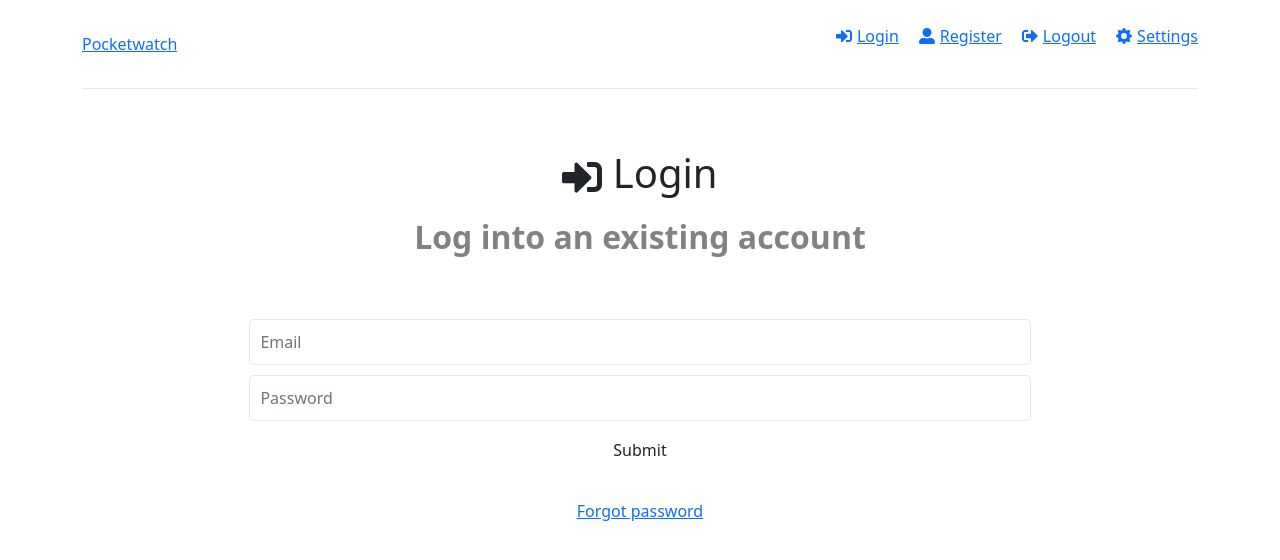
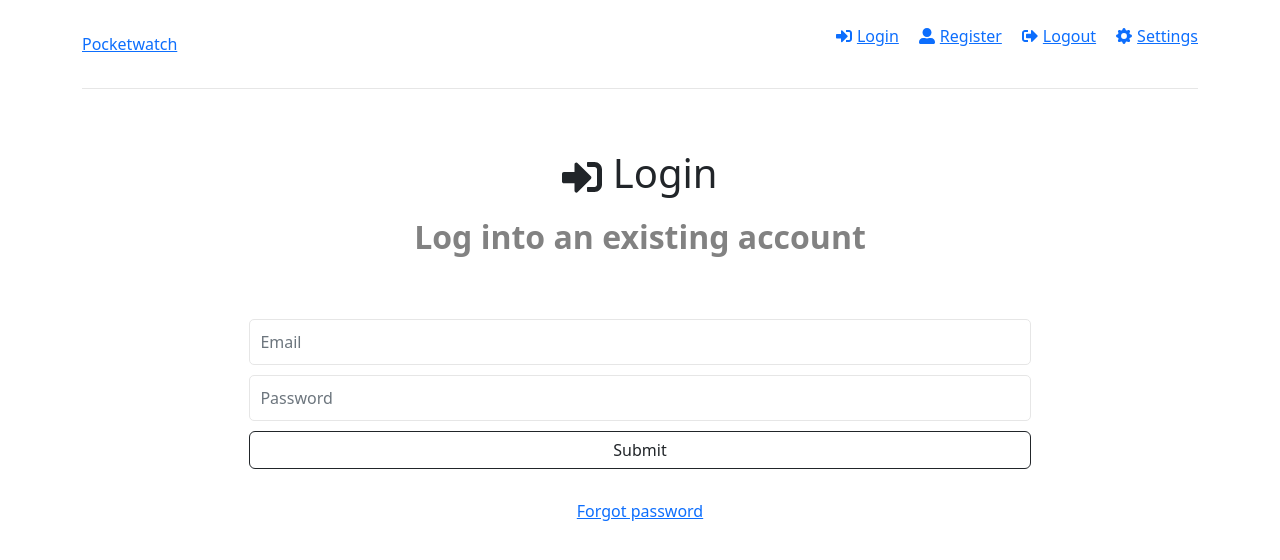
Before and after one commit to constellationz/pocketwatch, a React (Create React App) app in the folder frontend/: page /login in a window 1280 px wide. Shown: the top 560 px of the page. Built offline with nearby package versions, Linux system fonts and the light colour scheme.

Commit message:
Add outline for login, register, and forgot password buttons

```diff
--- a/frontend/src/pages/ForgotPassword.jsx
+++ b/frontend/src/pages/ForgotPassword.jsx
@@ -4,6 +4,7 @@
 import { useState, useEffect } from "react";
 import { FaQuestion } from "react-icons/fa";
 import { Link } from "react-router-dom";
+import Button from "react-bootstrap/Button";
 
 function ForgotPassword() {
   const [formData, setFormData] = useState({
@@ -58,9 +59,9 @@ function ForgotPassword() {
             />
           </div>
           <div className="form-group">
-            <button type="submit" className="btn btn-block">
+            <Button variant="outline-dark" type="submit" className="btn btn-block">
               Submit
-            </button>
+            </Button>
           </div>
           <div className="form-group">
             <Link to="/login">Back to login</Link>
--- a/frontend/src/pages/Login.jsx
+++ b/frontend/src/pages/Login.jsx
@@ -4,6 +4,7 @@
 import { useState, useEffect } from "react";
 import { FaSignInAlt } from "react-icons/fa";
 import { Link } from "react-router-dom";
+import Button from "react-bootstrap/Button";
 
 function Login() {
   const [formData, setFormData] = useState({
@@ -58,9 +59,9 @@ function Login() {
             />
           </div>
           <div className="form-group">
-            <button type="submit" className="btn btn-block">
+            <Button variant="outline-dark" type="submit" className="btn btn-block">
               Submit
-            </button>
+            </Button>
           </div>
           <div className="form-group">
             <Link to="/forgotpassword">Forgot password</Link>
--- a/frontend/src/pages/Register.jsx
+++ b/frontend/src/pages/Register.jsx
@@ -3,6 +3,7 @@
 
 import { useState, useEffect } from "react";
 import { FaUser } from "react-icons/fa";
+import Button from "react-bootstrap/Button";
 
 function Register() {
   const [formData, setFormData] = useState({
@@ -81,9 +82,9 @@ function Register() {
             />
           </div>
           <div className="form-group">
-            <button type="submit" className="btn btn-block">
+            <Button variant="outline-dark" type="submit" className="btn btn-block">
               Submit
-            </button>
+            </Button>
           </div>
         </form>
       </section>
```
